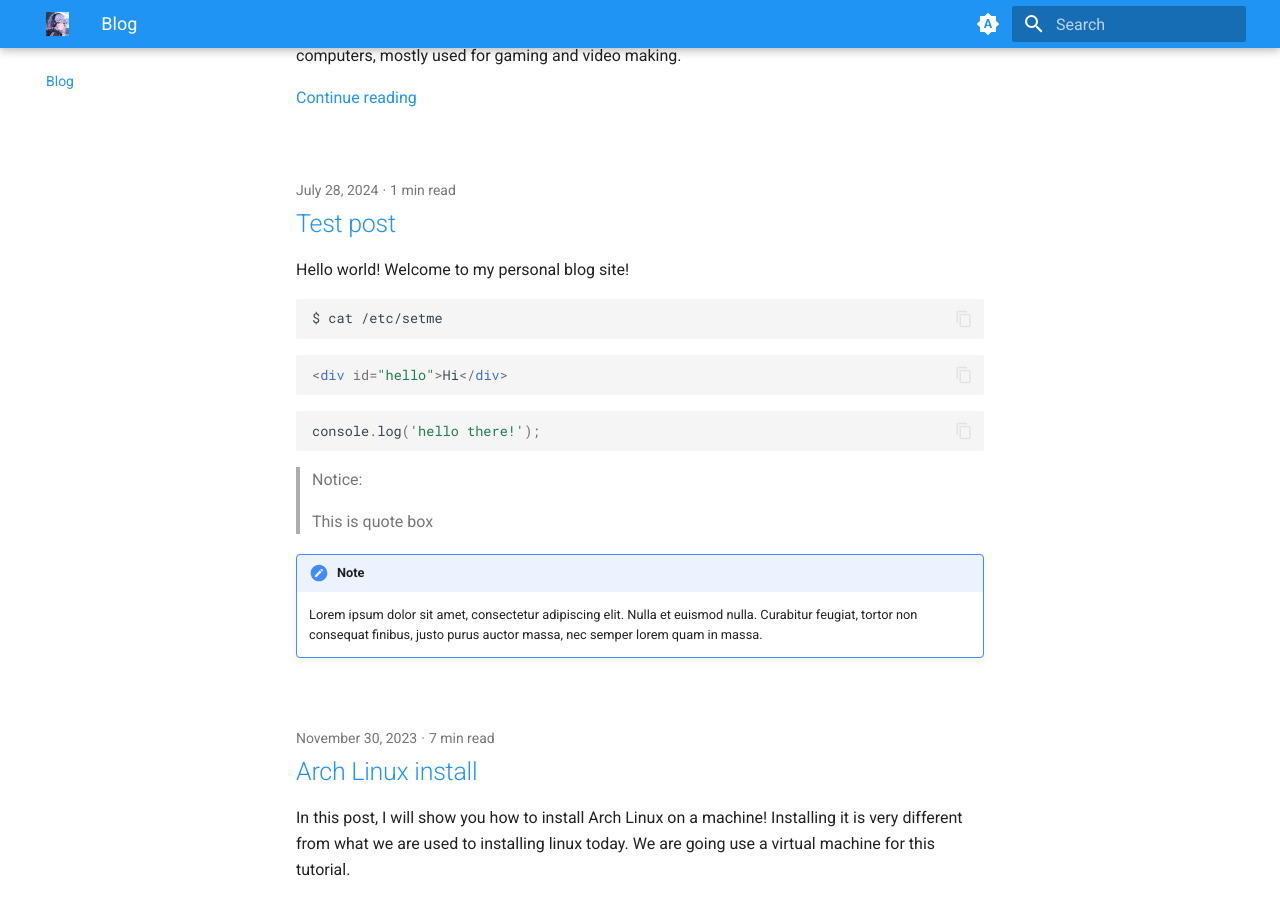
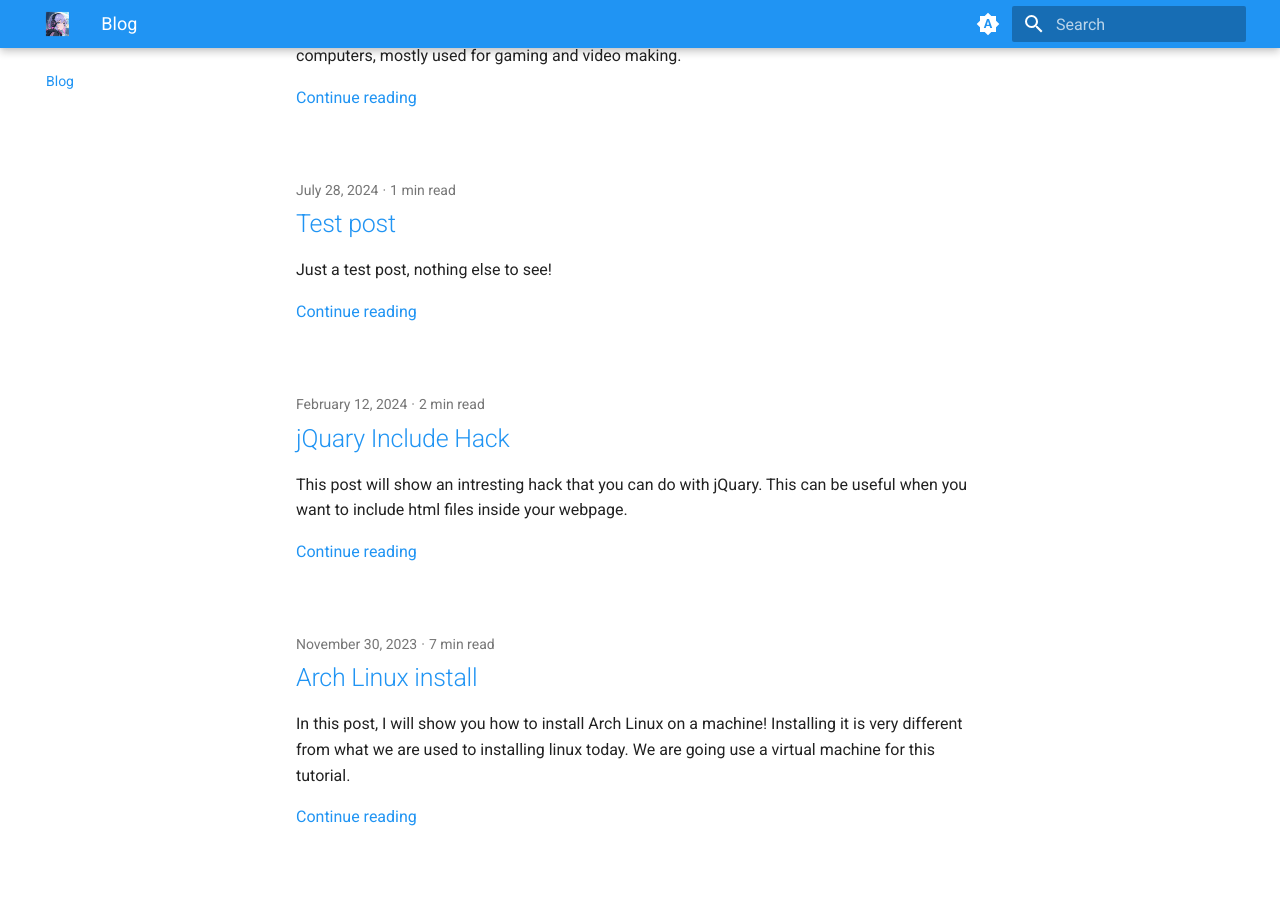
Before and after one commit to SSP6904/ssp6904.github.io, an MkDocs documentation site: the page built from docs/index.md, in a window 1280 px wide and 900 px high, scrolled down 293 px. Built offline with MkDocs 1.6.1 and Material for MkDocs 9.7.7, drawn with Linux system fonts in a browser that asks for light colours.

Commit message:
added new post and updated one

````diff
--- a/docs/posts/hello-world.md
+++ b/docs/posts/hello-world.md
@@ -3,7 +3,17 @@ title: "Test post"
 date: 2024-07-28T16:38:55Z
 ---
 
-Hello world! Welcome to my personal blog site!
+Just a test post, nothing else to see!
+
+<!-- more -->
+
+Basic inline paragraph
+
+_Oh look! I'm sideways!_
+
+**Bolded for importent information!**
+
+~~Removed content~~
 
 ```bash
 $ cat /etc/setme
@@ -19,11 +29,33 @@ console.log('hello there!');
 
 > Notice:
 >
-> This is quote box
+> This is quote box.
 
 
 !!! note
 
-    Lorem ipsum dolor sit amet, consectetur adipiscing elit. Nulla et euismod
-    nulla. Curabitur feugiat, tortor non consequat finibus, justo purus auctor
-    massa, nec semper lorem quam in massa.
+    I'm a note! Nice to meet you!
+
+You need to have:
+
+1. A computer
+2. A mouse
+3. A keyboard
+
+Follow these steps:
+
+1. Write anything you like
+    1. Make sure to follow the syntax!
+2. Name your file as a markdown file
+    2. Has to have "md" at the end!
+3. Commit your changes
+    3. Have a informal message! It helps a lot!
+
+Here is an example link: [example.com](https://example.com)
+
+Also can be [inline](https://example.com) inside text!
+
+
+|Name       |Date      |
+|-----------|----------|
+|John Doe   |2024/08/10|
--- /dev/null
+++ b/docs/posts/jquary-include-hack.md
@@ -0,0 +1,87 @@
+---
+title: 'jQuary Include Hack'
+date: 2024-02-12T14:06:55Z
+draft: false
+---
+
+This post will show an intresting hack that you can do with jQuary. This can be useful when you want to include html files inside your webpage.
+
+<!-- more -->
+
+## What even is Include?
+Include is a hidden tag that does not exsit inside of HTML. It mostly is built on some popular languages like PHP, Jekyll, NodeJS, and many more. This, however, is mostly not a HTML element. If it was an element, the tag would look something like this:
+
+```html
+<include src="/something.html"></include>
+```
+
+Some workarounds that people use for this trick is using Iframes. However, those are a bit more tricky to set up. An iframe for this would be something like:
+
+```html
+<iframe src="/something.html"></iframe>
+```
+
+For this, we need a differnet way on getting this feature to work. We can use the jQuary libary to get a include tag that can fetch a HTML file after loading the page. Keep in mind that this is **not** server-sided, and only when the user loads the page with the script inside of it.
+
+## How does it work?
+jQuary has some functions that can load and fetch any file on your web server. Some may include:
+
+- load
+- fetch
+- attr
+- each
+
+!!! Protip
+
+    There already is an existing function that does a include function. This hack mostly uses the `load` function, but if you don't want to have a lot of code like this, you can use the code below for an easier approach.
+
+    ```javascript
+    // Quick example
+    $(document).ready(function() {
+        $('#myDIV').load('/myhtmlfile.html');
+    });
+    ```
+
+
+These are mostly part of the API that libary uses. Using these, we can fetch for an HTML file and then display it as a template. An example like this would be:
+
+```html
+<body>
+<header>
+     <div data-includeHTML="_HeaderPartial.html"></div>
+</header>
+<main>
+    <div>
+        This is the main content, from the index file
+    </div>
+</main>
+<footer>
+    <div data-includeHTML="_FooterPartial.html"></div>
+</footer>
+<script>
+    $(document).ready(function () {
+        $("div[data-includeHTML]").each(function () {
+            $(this).load($(this).attr("data-includeHTML"));
+        });
+    });
+</script>
+</body>
+```
+
+The header partial would be:
+
+```html
+<div>
+    <h1>This is the Header from its _Partial file</h1>
+</div>
+```
+
+The footer partial would be:
+
+```html
+<strong>And this is from the footer partial file</strong>
+```
+
+## Post sources
+- [Stackoverflow](https://stackoverflow.com/questions/15320801/how-to-include-an-html-file-with-jquery/47657066#47657066)
+- [w3schools](https://www.w3schools.com/tags/tag_iframe.ASP)
````
